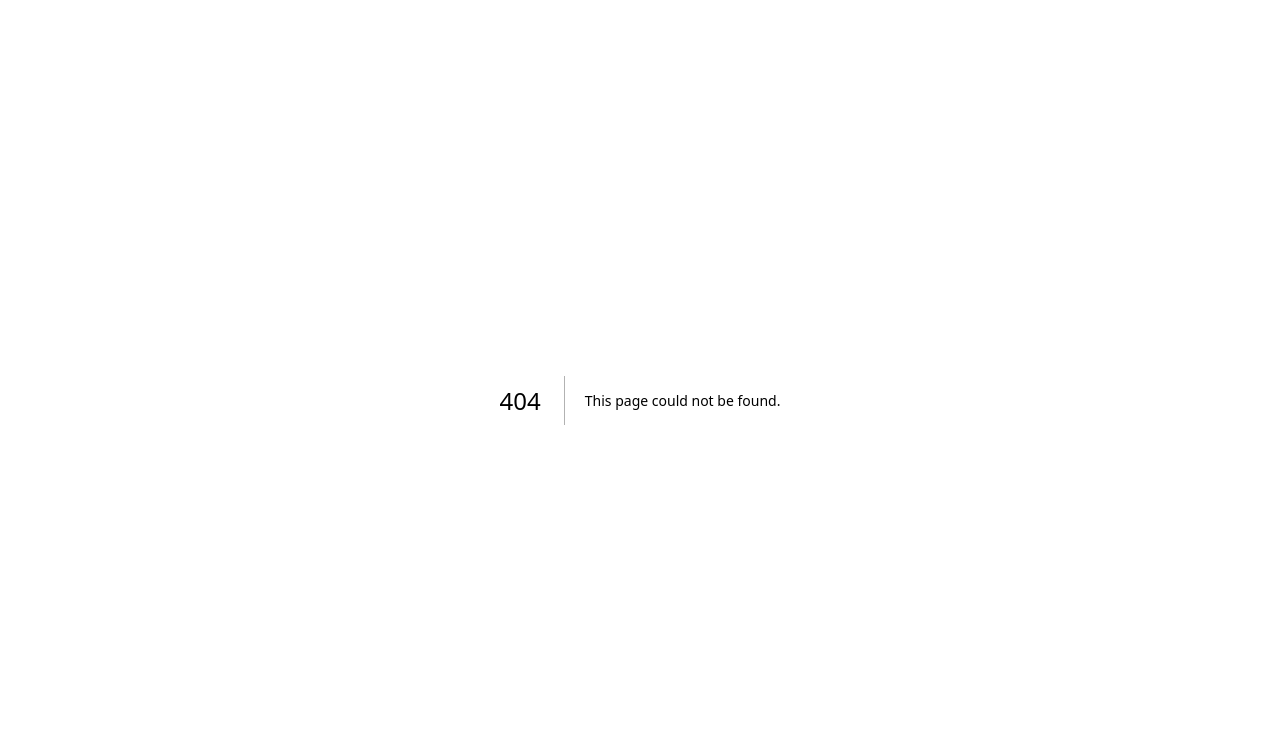
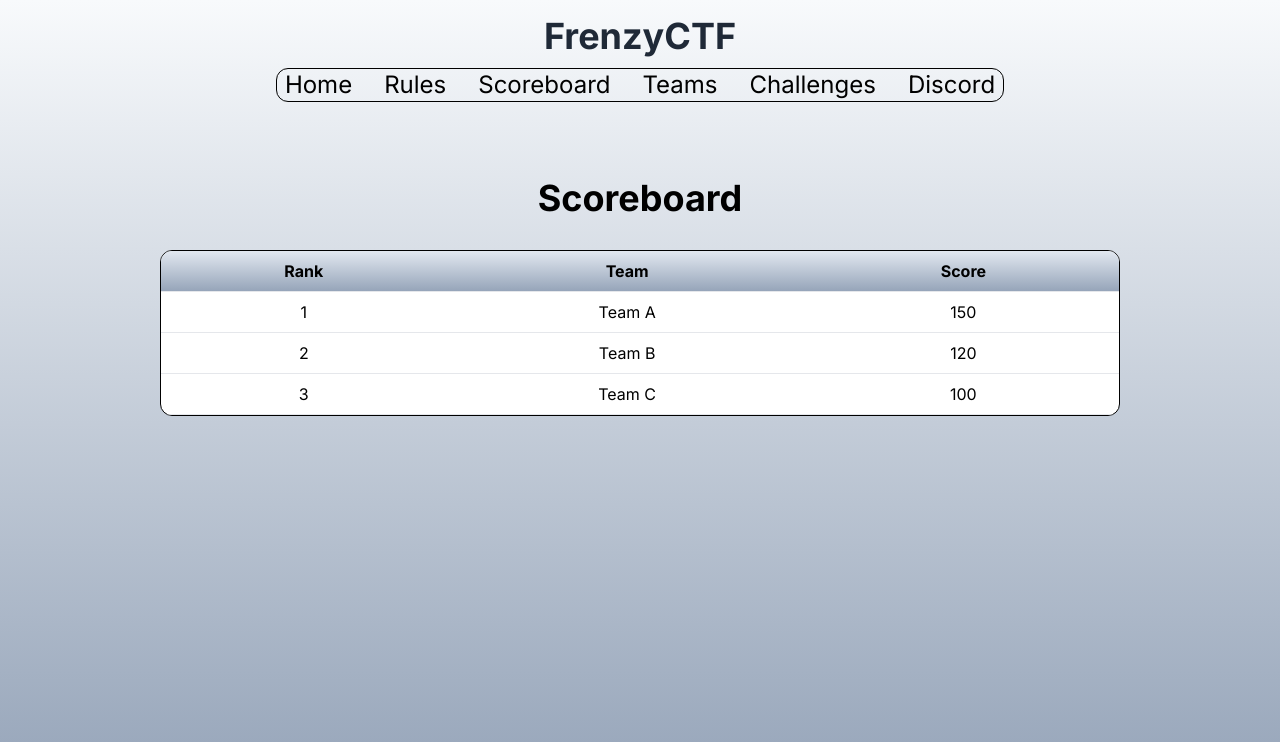
Before and after one commit to FrenzyVJN/frenzyctf, a Next.js app: page /scoreboard in a window 1280 px wide. Before the commit this address had no page. Shown: the top 742 px of the page. Built offline with nearby package versions, Linux system fonts and the light colour scheme.

Commit message:
scoreboard v1

```diff
--- /dev/null
+++ b/app/scoreboard/page.tsx
@@ -0,0 +1,69 @@
+// pages/scoreboard.tsx
+import React from 'react';
+import Link from 'next/link';
+import { FaSignInAlt, FaUserPlus } from 'react-icons/fa';
+import '../globals.css'; // Include your global styles
+
+// Dummy data for demonstration purposes
+const teams = [
+  { name: 'Team A', score: 150 },
+  { name: 'Team B', score: 120 },
+  { name: 'Team C', score: 100 },
+  // Add more teams as needed
+];
+
+const Scoreboard: React.FC = () => {
+  return (
+    <div className="bg-gradient-to-b from-slate-50 to-slate-400 min-h-screen">
+      <header className="p-4 flex justify-between items-center flex-col">
+        <h1 className="text-3xl md:text-4xl mx-auto font-bold text-gray-800">FrenzyCTF</h1>
+        <div className='header border px-2 border-black rounded-xl w-fit flex flex-col mt-3 mb-5 md:gap-8 justify-center md:flex-row'>
+          <Link href="/" passHref>
+            <h3 className='text-2xl text-bold mb-2 md:mb-0'>Home</h3>
+          </Link>
+          <Link href="/rules" passHref>
+            <h3 className='text-2xl text-bold mb-2 md:mb-0'>Rules</h3>
+          </Link>
+          <Link href="/scoreboard" passHref>
+            <h3 className='text-2xl text-bold mb-2 md:mb-0'>Scoreboard</h3>
+          </Link>
+          <Link href="/teams" passHref>
+            <h3 className='text-2xl text-bold mb-2 md:mb-0'>Teams</h3>
+          </Link>
+          <Link href="/challenges" passHref>
+            <h3 className='text-2xl text-bold mb-2 md:mb-0'>Challenges</h3>
+          </Link>
+          <a href='https://discord.gg/hnCJAFT7ka' target="_blank" rel="noopener noreferrer">
+            <h3 className='text-2xl text-bold mb-2 md:mb-0'>Discord</h3>
+          </a>
+        </div>
+      </header>
+
+      <main className="container mx-auto mt-10">
+        <h1 className="text-4xl font-bold mb-8 text-center">Scoreboard</h1>
+        <div className="rounded-xl w-3/4 mx-auto overflow-hidden bg-white border border-black">
+          <table className="w-full">
+            <thead>
+              <tr className="bg-gradient-to-b from-slate-200 to-slate-400">
+                <th className="py-2 px-4 border-b">Rank</th>
+                <th className="py-2 px-4 border-b">Team</th>
+                <th className="py-2 px-4 border-b">Score</th>
+              </tr>
+            </thead>
+            <tbody>
+              {teams.map((team, index) => (
+                <tr key={index}>
+                  <td className="py-2 px-4 text-center border-b">{index + 1}</td>
+                  <td className="py-2 px-4 text-center border-b">{team.name}</td>
+                  <td className="py-2 px-4 text-center border-b">{team.score}</td>
+                </tr>
+              ))}
+            </tbody>
+          </table>
+        </div>
+      </main>
+    </div>
+  );
+};
+
+export default Scoreboard;
```
